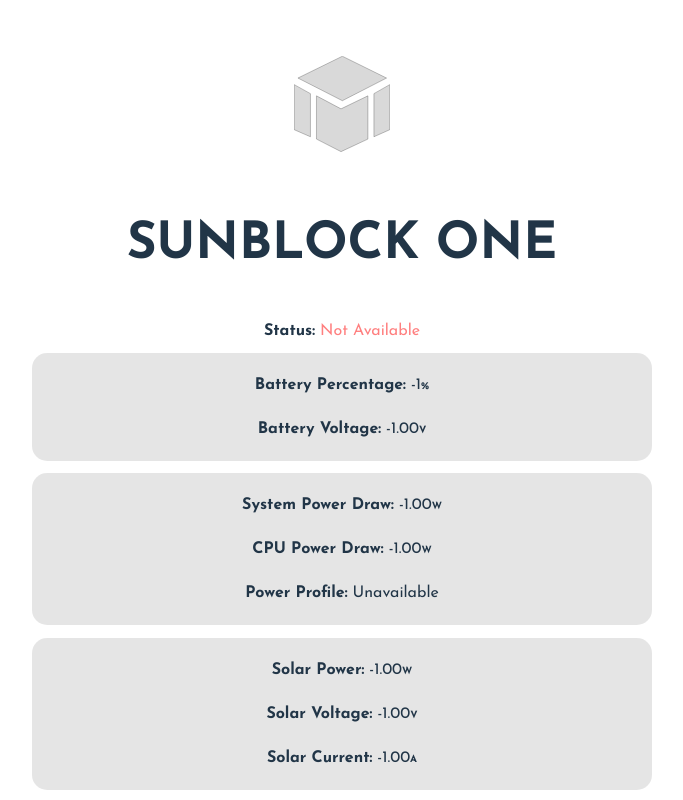
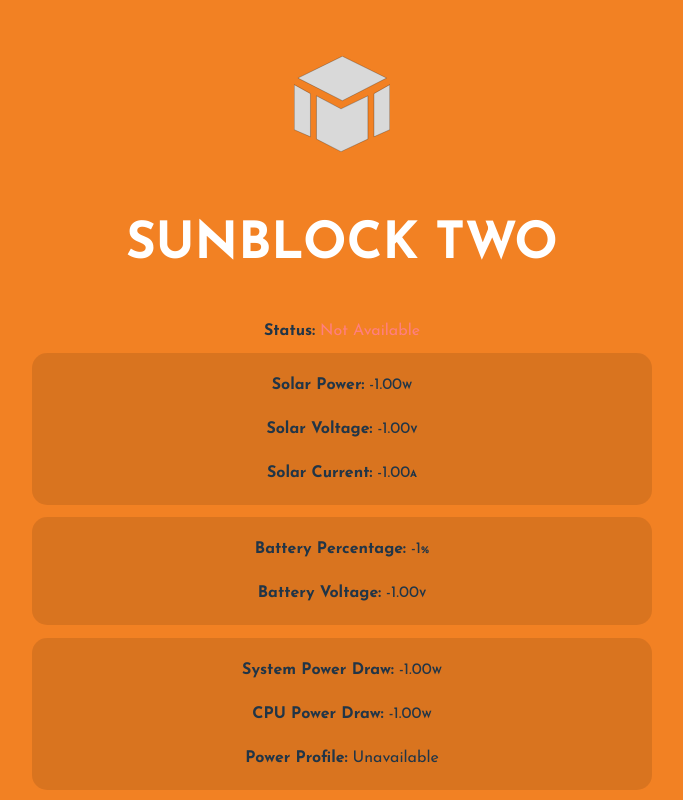
Before and after one commit to estineali/SB1-StatusPage, a React (Vite) app: page / in a window 1280 px wide. Shown: the top 800 px of the page, without its empty margins (298-981 px from the left). Built offline with nearby package versions, Linux system fonts and the light colour scheme; no server answers.

Commit message:
recoloring

```diff
--- a/package.json
+++ b/package.json
@@ -26,5 +26,6 @@
     "eslint-plugin-react-refresh": "^0.4.9",
     "globals": "^15.9.0",
     "vite": "^5.4.1"
-  }
+  },
+  "packageManager": "yarn@1.22.22+sha512.a6b2f7906b721bba3d67d4aff083df04dad64c399707841b7acf00f6b133b7ac24255f2652fa22ae3534329dc6180534e98d17432037ff6fd140556e2bb3137e"
 }
--- a/src/App.jsx
+++ b/src/App.jsx
@@ -41,7 +41,7 @@ function App() {
           <img src={viteLogo} className="logo" alt="Vite logo" />
         </a>
       </div>
-      <h1>SUNBLOCK ONE</h1>
+      <h1 style={{color: "white"}}>SUNBLOCK TWO</h1>
       <DataEntry
         label={"Status: "}
         data={solarData.Timestamp ? "Active" : "Not Available"}
@@ -49,6 +49,25 @@ function App() {
         style={{ color: solarData.Timestamp ? "#7FFFB0" : "#FF7F7F" }}
       />
       <div className="cards-container">
+        <div className="card">
+          <DataEntry
+            label={"Solar Power: "}
+            data={solarData?.PVPower ?? -1}
+            unit={"W"}
+          />
+
+          <DataEntry
+            label={"Solar Voltage: "}
+            data={solarData?.PVVoltage ?? -1}
+            unit={"V"}
+          />
+
+          <DataEntry
+            label={"Solar Current: "}
+            data={solarData?.PVCurrent ?? -1}
+            unit={"A"}
+          />
+        </div>
         <div className="card">
           <DataEntry
             label={"Battery Percentage: "}
@@ -79,25 +98,7 @@ function App() {
             noValidation={true}
           />
         </div>
-        <div className="card">
-          <DataEntry
-            label={"Solar Power: "}
-            data={solarData?.PVPower ?? -1}
-            unit={"W"}
-          />
 
-          <DataEntry
-            label={"Solar Voltage: "}
-            data={solarData?.PVVoltage ?? -1}
-            unit={"V"}
-          />
-
-          <DataEntry
-            label={"Solar Current: "}
-            data={solarData?.PVCurrent ?? -1}
-            unit={"A"}
-          />
-        </div>
         <DataEntry
           label={"Local Time (Montreal): "}
           data={solarData?.Timestamp ?? null}
--- a/src/index.css
+++ b/src/index.css
@@ -5,8 +5,9 @@
   font-weight: 400;
 
   color-scheme: light dark;
-  color: rgba(255, 255, 255, 0.87);
-  background-color: #242424;
+  color: rgba(0, 0, 0, 0.87);
+  background-color: #D34E24;
+
 
   font-synthesis: none;
   text-rendering: optimizeLegibility;
@@ -58,7 +59,7 @@ button:focus-visible {
 @media (prefers-color-scheme: light) {
   :root {
     color: #213547;
-    background-color: #ffffff;
+    background-color: #f28123;
   }
   a:hover {
     color: #747bff;
```
